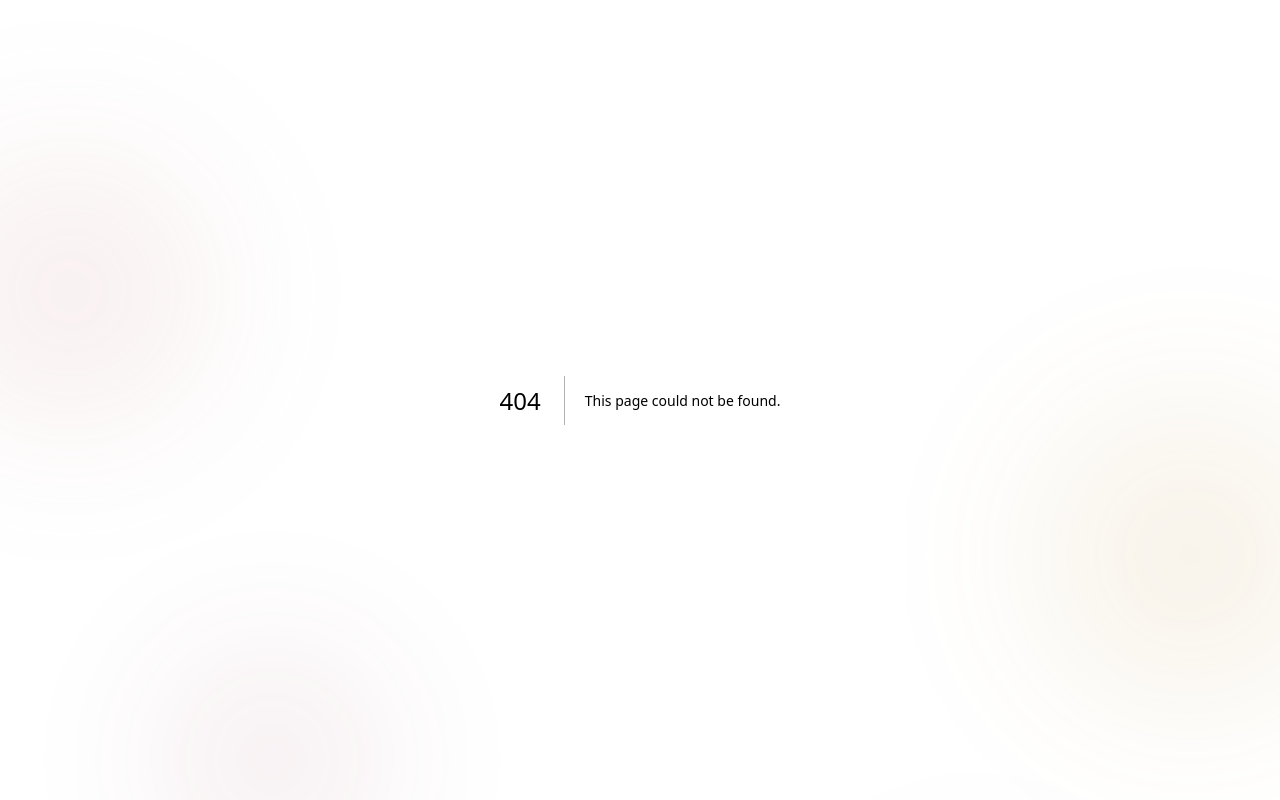
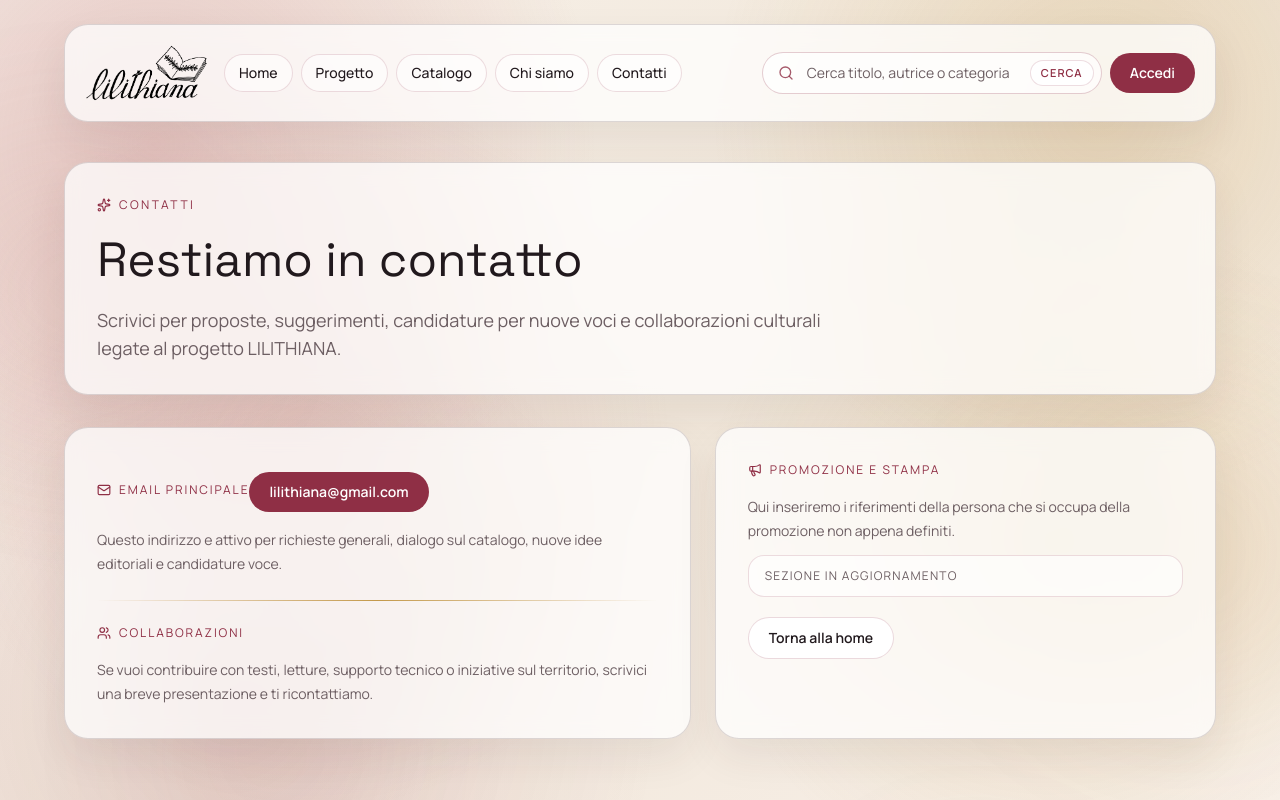
Before and after one commit to lilithianalibri/Lilithiana, a Next.js app: page /contatti in a window 1280 px wide. Before the commit this address had no page. Shown: the top 800 px of the page. Built offline with nearby package versions, Linux system fonts and the light colour scheme; no server answers.

Commit message:
feat: update home copy, contacts page, narration labels, and partner logos

```diff
--- a/app/chi-siamo/page.tsx
+++ b/app/chi-siamo/page.tsx
@@ -1,6 +1,7 @@
 import type { Metadata } from "next";
+import Image from "next/image";
 import Link from "next/link";
-import { HeartHandshake, Mic2, NotebookPen, Sparkles } from "lucide-react";
+import { Mic2, NotebookPen, Sparkles } from "lucide-react";
 import { MainNav } from "../components/main-nav";
 
 export const metadata: Metadata = {
@@ -8,22 +9,6 @@ export const metadata: Metadata = {
   description:
     "Storia, visione e collaborazioni dietro la piattaforma LILITHIANA: una rete di donne, voci e competenze al servizio degli audiolibri.",
 };
-
-const collaborations = [
-  "Eugenia Galateri",
-  "Piera Codognotto",
-  "Paola De Ferrari",
-  "Fiamma Spinelli",
-  "Simonetta De Fazi",
-  "Luciana Tufani",
-  "Marzia Vaccari (ServerDonne)",
-  "Paola D'Arcangelo",
-  "Le attrici di Amleta",
-  "Antonella Civale",
-  "Francesco Buttarazzi",
-  "Ambasciatore Memmo",
-  "Francesca Genti",
-];
 
 export default function AboutPage() {
   return (
@@ -42,7 +27,7 @@ export default function AboutPage() {
             </h1>
             <p className="mt-4 max-w-3xl text-base text-muted sm:text-lg">
               Sono Stefania De Biase, ma parlo al plurale. Se questa piattaforma di
-              audiolibri e oggi realta, lo devo a tutte le donne della Rete Lilith
+              audiolibri è oggi realtà, lo devo a tutte le donne della Rete Lilith
               e del movimento femminista che hanno incrociato il mio cammino.
             </p>
           </section>
@@ -101,19 +86,29 @@ export default function AboutPage() {
             <aside className="space-y-4">
               <article className="panel rounded-2xl p-5">
                 <p className="inline-flex items-center gap-2 text-xs uppercase tracking-[0.16em] text-accent">
-                  <HeartHandshake size={14} />
-                  Collaborazioni
+                  <Sparkles size={14} />
+                  Associazioni partner
                 </p>
-                <ul className="mt-4 space-y-2 text-sm text-muted">
-                  {collaborations.map((name) => (
-                    <li
-                      key={name}
-                      className="rounded-xl border border-accent/14 bg-white/62 px-3 py-2"
-                    >
-                      {name}
-                    </li>
-                  ))}
-                </ul>
+                <div className="mt-4 space-y-3">
+                  <div className="rounded-2xl border border-accent/14 bg-white/62 px-3 py-3">
+                    <Image
+                      src="/partners/amleta-logo.png"
+                      alt="Logo Amleta"
+                      width={564}
+                      height={140}
+                      className="h-12 w-auto"
+                    />
+                  </div>
+                  <div className="rounded-2xl border border-accent/14 bg-white/62 px-3 py-3">
+                    <Image
+                      src="/partners/rete-lilith-logo.png"
+                      alt="Logo Rete informativa Lilith"
+                      width={118}
+                      height={73}
+                      className="h-12 w-auto"
+                    />
+                  </div>
+                </div>
               </article>
 
               <article className="panel rounded-2xl p-5">
--- a/app/components/main-nav.tsx
+++ b/app/components/main-nav.tsx
@@ -5,8 +5,10 @@ import { NavAuthActions } from "./nav-auth-actions";
 
 const menuItems = [
   { label: "Home", href: "/" },
+  { label: "Progetto", href: "/#progetto" },
   { label: "Catalogo", href: "/library" },
   { label: "Chi siamo", href: "/chi-siamo" },
+  { label: "Contatti", href: "/contatti" },
 ];
 
 type MainNavProps = {
@@ -52,7 +54,7 @@ export function MainNav({ searchQuery = "" }: MainNavProps) {
               type="search"
               name="q"
               defaultValue={searchQuery}
-              placeholder="Cerca titolo, autrice o atmosfera"
+              placeholder="Cerca titolo, autrice o categoria"
               className="w-full rounded-full border border-accent/24 bg-white/72 py-2.5 pl-11 pr-16 text-sm outline-none ring-accent/25 transition placeholder:text-muted focus:ring-2"
             />
             <button
--- a/app/components/site-footer.tsx
+++ b/app/components/site-footer.tsx
@@ -1,9 +1,11 @@
+import Image from "next/image";
 import Link from "next/link";
 
 const footerLinks = [
   { label: "Home", href: "/" },
   { label: "Catalogo", href: "/library" },
   { label: "Chi siamo", href: "/chi-siamo" },
+  { label: "Contatti", href: "/contatti" },
   { label: "Accedi", href: "/accedi" },
 ] as const;
 
@@ -16,8 +18,13 @@ export function SiteFooter() {
         <div className="panel rounded-3xl px-6 py-5 sm:px-8">
           <div className="flex flex-col gap-5 sm:flex-row sm:items-center sm:justify-between">
             <div>
-              <p className="font-display text-xl tracking-wide text-foreground">LILITHIANA</p>
-              <p className="mt-1 text-sm text-muted">Audiolibri di autrici, ascolto con anima.</p>
+              <Image
+                src="/lilithiana-logo-transparent.png"
+                alt="Lilithiana"
+                width={1572}
+                height={715}
+                className="h-9 w-auto sm:h-10"
+              />
             </div>
 
             <nav className="flex flex-wrap items-center gap-2 text-sm">
@@ -35,7 +42,7 @@ export function SiteFooter() {
 
           <div className="gold-line mt-4 h-px w-full" />
           <p className="mt-4 text-xs uppercase tracking-[0.13em] text-muted">
-            © {year} Lilithiana. Tutti i diritti riservati.
+            &copy; {year} Lilithiana. Tutti i diritti riservati.
           </p>
         </div>
       </div>
--- /dev/null
+++ b/app/contatti/page.tsx
@@ -0,0 +1,87 @@
+import type { Metadata } from "next";
+import Link from "next/link";
+import { Mail, Megaphone, Sparkles, Users } from "lucide-react";
+import { MainNav } from "../components/main-nav";
+
+export const metadata: Metadata = {
+  title: "Contatti | LILITHIANA",
+  description:
+    "Contatti ufficiali LILITHIANA per collaborazioni, proposte editoriali, nuove voci e comunicazione.",
+};
+
+export default function ContactsPage() {
+  return (
+    <div className="min-h-screen px-6 pb-16 pt-6 sm:px-10 lg:px-16">
+      <div className="mx-auto max-w-6xl">
+        <MainNav />
+
+        <main className="space-y-8">
+          <section className="panel rounded-3xl p-6 sm:p-8">
+            <p className="inline-flex items-center gap-2 text-xs uppercase tracking-[0.2em] text-accent">
+              <Sparkles size={14} />
+              Contatti
+            </p>
+            <h1 className="mt-3 max-w-4xl font-display text-4xl leading-tight sm:text-5xl">
+              Restiamo in contatto
+            </h1>
+            <p className="mt-4 max-w-3xl text-base text-muted sm:text-lg">
+              Scrivici per proposte, suggerimenti, candidature per nuove voci e
+              collaborazioni culturali legate al progetto LILITHIANA.
+            </p>
+          </section>
+
+          <section className="grid gap-6 lg:grid-cols-[1.25fr_1fr]">
+            <article className="panel rounded-3xl p-6 sm:p-8">
+              <p className="inline-flex items-center gap-2 text-xs uppercase tracking-[0.16em] text-accent">
+                <Mail size={14} />
+                Email principale
+              </p>
+              <a
+                href="mailto:lilithiana@gmail.com"
+                className="mt-3 inline-flex rounded-full bg-accent px-5 py-2.5 text-sm font-semibold text-white transition hover:brightness-110"
+              >
+                lilithiana@gmail.com
+              </a>
+              <p className="mt-4 text-sm leading-6 text-muted">
+                Questo indirizzo e attivo per richieste generali, dialogo sul
+                catalogo, nuove idee editoriali e candidature voce.
+              </p>
+
+              <div className="gold-line mt-6 h-px w-full" />
+
+              <p className="mt-6 inline-flex items-center gap-2 text-xs uppercase tracking-[0.16em] text-accent">
+                <Users size={14} />
+                Collaborazioni
+              </p>
+              <p className="mt-3 text-sm leading-6 text-muted">
+                Se vuoi contribuire con testi, letture, supporto tecnico o iniziative
+                sul territorio, scrivici una breve presentazione e ti ricontattiamo.
+              </p>
+            </article>
+
+            <article className="panel rounded-3xl p-6 sm:p-8">
+              <p className="inline-flex items-center gap-2 text-xs uppercase tracking-[0.16em] text-accent">
+                <Megaphone size={14} />
+                Promozione e stampa
+              </p>
+              <p className="mt-3 text-sm leading-6 text-muted">
+                Qui inseriremo i riferimenti della persona che si occupa della
+                promozione non appena definiti.
+              </p>
+              <p className="mt-3 rounded-2xl border border-accent/16 bg-white/62 px-4 py-3 text-xs uppercase tracking-[0.1em] text-muted">
+                Sezione in aggiornamento
+              </p>
+
+              <Link
+                href="/"
+                className="mt-5 inline-flex rounded-full border border-accent/18 bg-white px-5 py-2.5 text-sm font-semibold text-accent transition hover:bg-white"
+              >
+                Torna alla home
+              </Link>
+            </article>
+          </section>
+        </main>
+      </div>
+    </div>
+  );
+}
--- a/app/globals.css
+++ b/app/globals.css
@@ -24,6 +24,10 @@
   --font-display: var(--font-space-grotesk);
 }
 
+html {
+  scroll-behavior: smooth;
+}
+
 body {
   background:
     radial-gradient(circle at 12% 18%, rgba(196, 122, 124, 0.36), transparent 34%),
@@ -35,32 +39,6 @@ body {
   color: var(--foreground);
   font-family: var(--font-manrope), system-ui, sans-serif;
   line-height: 1.45;
-}
-
-@media (pointer: fine) {
-  body {
-    cursor: url("/cursors/rename-cursor.png?v=5") 4 4, auto;
-  }
-
-  a,
-  button,
-  [role="button"],
-  summary,
-  label,
-  select,
-  input[type="submit"],
-  input[type="button"],
-  input[type="range"] {
-    cursor: url("/cursors/rename-pointer.png?v=5") 5 5, pointer;
-  }
-
-  input[type="text"],
-  input[type="search"],
-  input[type="email"],
-  input[type="password"],
-  textarea {
-    cursor: text;
-  }
 }
 
 * {
--- a/app/lib/audiobooks.ts
+++ b/app/lib/audiobooks.ts
@@ -29,7 +29,7 @@ export type AudioBook = {
 const audiobooks: AudioBook[] = [
   {
     slug: "briganta",
-    title: "Briganta",
+    title: "La briganta",
     author: "Maria Rosa Cutrufelli",
     narrator: "Antonella Civale",
     category: "Narrativa",
--- /dev/null
+++ b/app/lib/editorial-track.ts
@@ -0,0 +1,6 @@
+const SAGGISTICA_PATTERN =
+  /(sagg|essay|non[- ]?fiction|reportage|biograf|critica|politic|storic)/i;
+
+export function getEditorialTrack(category: string) {
+  return SAGGISTICA_PATTERN.test(category) ? "Saggistica" : "Narrativa";
+}
--- a/app/library/page.tsx
+++ b/app/library/page.tsx
@@ -149,7 +149,7 @@ export default async function LibraryPage({ searchParams }: LibraryPageProps) {
                       {book.title}
                     </h2>
                     <p className="text-sm text-muted">di {book.author}</p>
-                    <p className="text-sm text-muted">{book.narrator}</p>
+                    <p className="text-sm text-muted">Legge {book.narrator}</p>
                   </div>
 
                   <div className="gold-line mt-3 h-px w-full" />
--- a/app/libri/[slug]/page.tsx
+++ b/app/libri/[slug]/page.tsx
@@ -7,6 +7,7 @@ import { AuthCard } from "../../components/auth-card";
 import { BookCover } from "../../components/book-cover";
 import { MainNav } from "../../components/main-nav";
 import { getCatalogBookBySlug } from "../../lib/catalog";
+import { getEditorialTrack } from "../../lib/editorial-track";
 
 type BookPageProps = {
   params: Promise<{ slug: string }>;
@@ -98,9 +99,7 @@ export default async function BookPage({ params, searchParams }: BookPageProps)
                   {book.author}
                 </p>
                 <p>
-                  <span className="font-semibold text-foreground">
-                    Narratrice:
-                  </span>{" "}
+                  <span className="font-semibold text-foreground">Legge</span>{" "}
                   {book.narrator}
                 </p>
                 <p>
@@ -110,8 +109,8 @@ export default async function BookPage({ params, searchParams }: BookPageProps)
                   {book.totalDuration}
                 </p>
                 <p>
-                  <span className="font-semibold text-foreground">Atmosfera:</span>{" "}
-                  {book.vibe}
+                  <span className="font-semibold text-foreground">Percorso:</span>{" "}
+                  {getEditorialTrack(book.category)}
                 </p>
               </div>
 
--- a/app/page.tsx
+++ b/app/page.tsx
@@ -15,6 +15,7 @@ import {
 import { BookCover } from "./components/book-cover";
 import { MainNav } from "./components/main-nav";
 import { getAllAudiobooks, getFeaturedBook } from "./lib/audiobooks";
+import { getEditorialTrack } from "./lib/editorial-track";
 
 const whyLilithianaCards = [
   {
@@ -26,7 +27,7 @@ const whyLilithianaCards = [
   {
     title: "Capitolo per capitolo",
     description:
-      "Passa a qualunque capitolo in pochi secondi e segui la storia con massima precisione.",
+      "Passa a qualunque capitolo in pochi secondi o segui la storia con massima precisione.",
     icon: ListMusic,
   },
   {
@@ -141,7 +142,9 @@ export default function Home() {
                   className="h-72"
                 />
               </div>
-              <p className="mt-4 text-sm text-muted">{featuredBook.vibe}</p>
+              <p className="mt-4 text-sm text-muted">
+                Percorso: {getEditorialTrack(featuredBook.category)}
+              </p>
               <div className="mt-5 flex items-center justify-between rounded-xl bg-white/65 px-4 py-3">
                 <div className="flex items-center gap-2 text-sm font-semibold text-accent">
                   <Clock3 size={16} />
@@ -155,6 +158,25 @@ export default function Home() {
                 </Link>
               </div>
             </motion.aside>
+          </section>
+
+          <section className="panel rounded-3xl px-6 py-8 sm:px-8">
+            <div className="mx-auto max-w-4xl text-center">
+              <p className="text-xs uppercase tracking-[0.2em] text-accent">
+                Ascolto libero
+              </p>
+              <p className="mt-4 text-lg leading-relaxed text-foreground sm:text-xl">
+                Ascolta gratis e senza alcuna profilazione questi libri, inediti
+                nella versione audio, fondamentali per la cultura delle donne per
+                contenuti, sperimentazioni e finezza di scrittura.
+              </p>
+              <Link
+                href="/library"
+                className="mt-6 inline-flex items-center justify-center rounded-full bg-accent px-6 py-2.5 text-sm font-semibold text-white transition hover:brightness-110"
+              >
+                Vai al catalogo
+              </Link>
+            </div>
           </section>
 
           <section className="panel rounded-3xl p-6 sm:p-8">
@@ -190,6 +212,54 @@ export default function Home() {
                 >
                   Ascolta Gratis
                 </Link>
+              </article>
+            </div>
+          </section>
+
+          <section id="progetto" className="panel rounded-3xl p-6 sm:p-8">
+            <div className="grid gap-6 lg:grid-cols-[1.35fr_1fr]">
+              <article>
+                <p className="text-xs uppercase tracking-[0.2em] text-muted">
+                  Il progetto
+                </p>
+                <h2 className="mt-3 font-display text-3xl leading-tight sm:text-4xl">
+                  Una libreria audio femminista, scelta con cura
+                </h2>
+                <div className="mt-4 space-y-4 text-base text-muted">
+                  <p>
+                    Questo progetto nasce dall&apos;idea che non possiamo lasciare solo
+                    a piattaforme generaliste la possibilita di decidere quali libri
+                    trasmettere in audio.
+                  </p>
+                  <p>
+                    Nel web e importante dire anche la parola di noi femministe,
+                    scegliere i testi che riteniamo importanti e renderli disponibili
+                    anche alle nuove generazioni, che forse usano questo mezzo piu di
+                    quanto accadesse in passato.
+                  </p>
+                  <p>
+                    Il progetto nasce anche da una grande voglia di dialogo fra
+                    generazioni ed esperienze diverse: fatemi sapere cosa pensate,
+                    consigli, suggerimenti per il futuro (magari nuove sezioni, poesia,
+                    ragazz*), candidature per nuove voci.
+                  </p>
+                </div>
+              </article>
+
+              <article className="panel rounded-2xl bg-white/70 p-5">
+                <p className="text-xs uppercase tracking-[0.2em] text-muted">
+                  Contatti
+                </p>
+                <p className="mt-3 text-sm text-muted">
+                  Se vuoi contribuire con idee, testi o voce narrante, scrivi
+                  direttamente all&apos;indirizzo del progetto.
+                </p>
+                <a
+                  href="mailto:lilithiana@gmail.com"
+                  className="mt-5 inline-flex items-center justify-center rounded-full bg-accent px-5 py-2.5 text-sm font-semibold text-white transition hover:brightness-110"
+                >
+                  lilithiana@gmail.com
+                </a>
               </article>
             </div>
           </section>
@@ -291,9 +361,7 @@ export default function Home() {
                             {book.title}
                           </h3>
                           <p className="text-sm text-muted">Autrice: {book.author}</p>
-                          <p className="text-sm text-muted">
-                            Narratrice: {book.narrator}
-                          </p>
+                          <p className="text-sm text-muted">Legge {book.narrator}</p>
                           <div className="gold-line mt-2 h-px w-full" />
                           <p className="text-sm font-semibold text-accent">
                             Durata totale: {book.totalDuration}
```
Also changed, not shown: public/partners/amleta-logo.png (added), public/partners/rete-lilith-logo.png (added).
